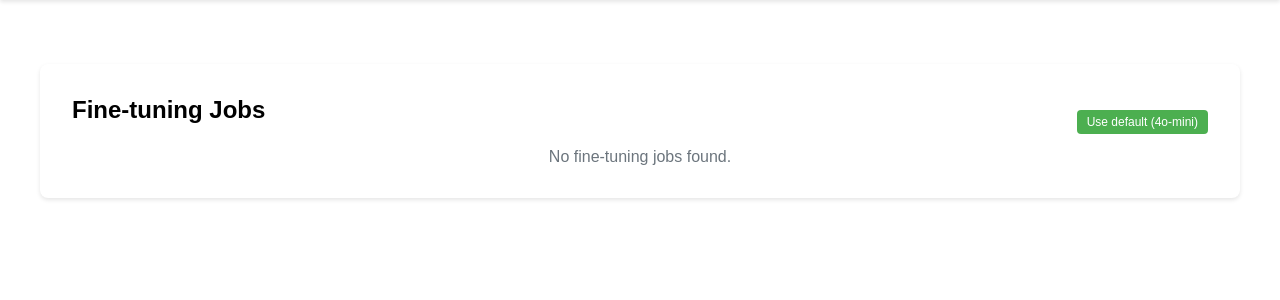
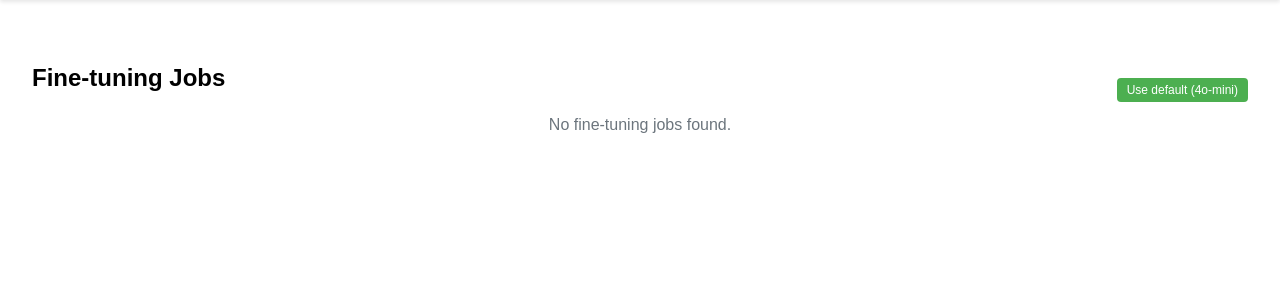
Before and after one commit to ZAWTech-ai/pdf-to-json, a Flask app: template templates/jobs.html in a window 1280 px wide. Shown: the part 78-378 px from the top of the page. Run offline with Flask 3, Linux system fonts and the light colour scheme; the template is opened without the code that fills it, so the values that code supplies are empty.

Commit message:
style_fic

```diff
--- a/templates/jobs.html
+++ b/templates/jobs.html
@@ -2,12 +2,12 @@
 %} {% block head %}
 <style>
   .jobs-container {
-    max-width: 1200px;
-    margin: 2rem auto;
+    /* max-width: 1200px; */
+    margin: 0rem -2rem;
     padding: 2rem;
     background-color: white;
     border-radius: 8px;
-    box-shadow: 0 2px 4px rgba(0, 0, 0, 0.1);
+    /* box-shadow: 0 2px 4px rgba(0, 0, 0, 0.1); */
   }
 
   .jobs-table {
--- a/templates/upload.html
+++ b/templates/upload.html
@@ -5,8 +5,8 @@ block head %}
     display: flex;
     gap: 2rem;
     padding: 2rem;
-    max-width: 1400px;
-    margin: 0 auto;
+    /* max-width: 1400px; */
+    margin: 0rem -2rem;
     align-items: flex-start;
   }
 
```
